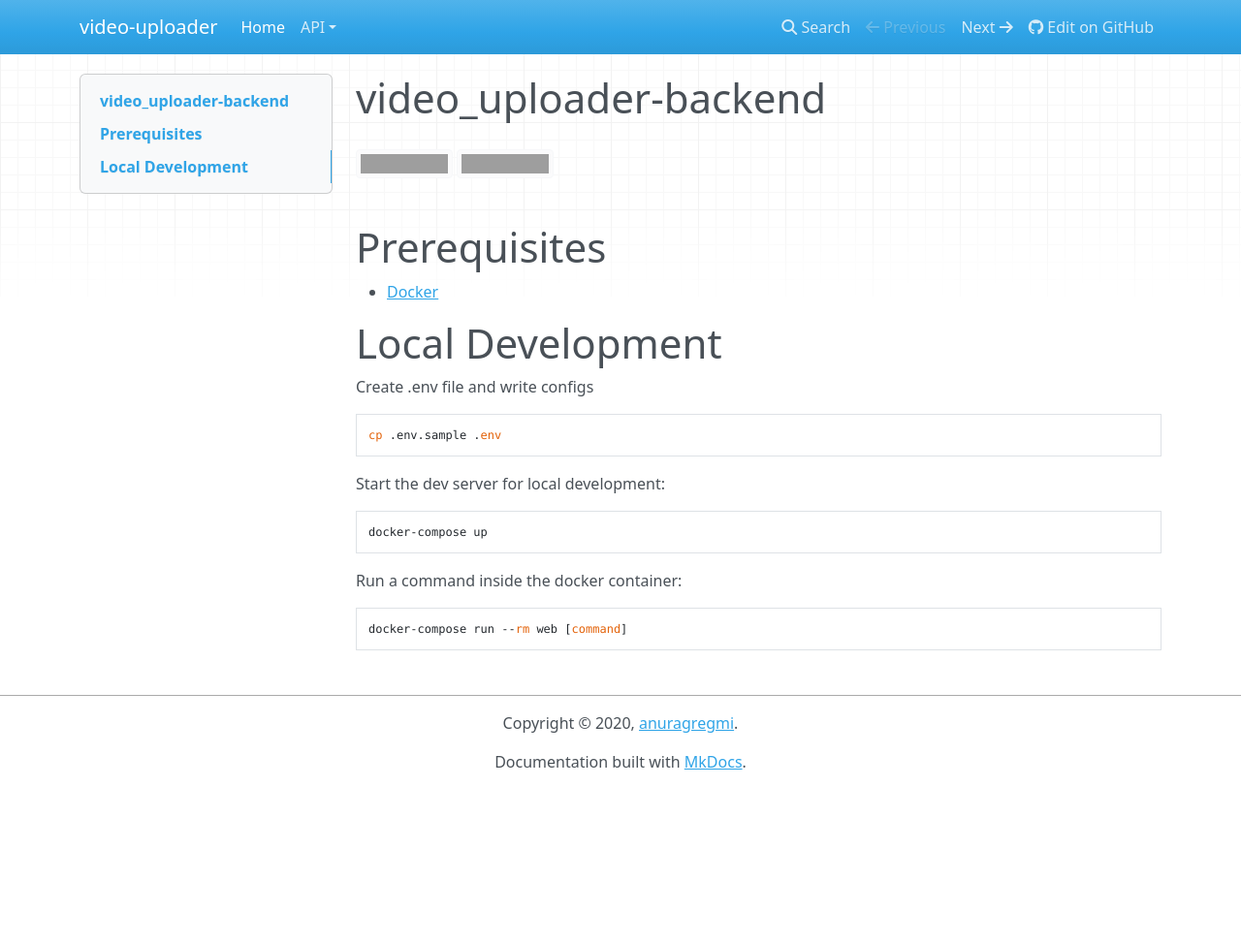
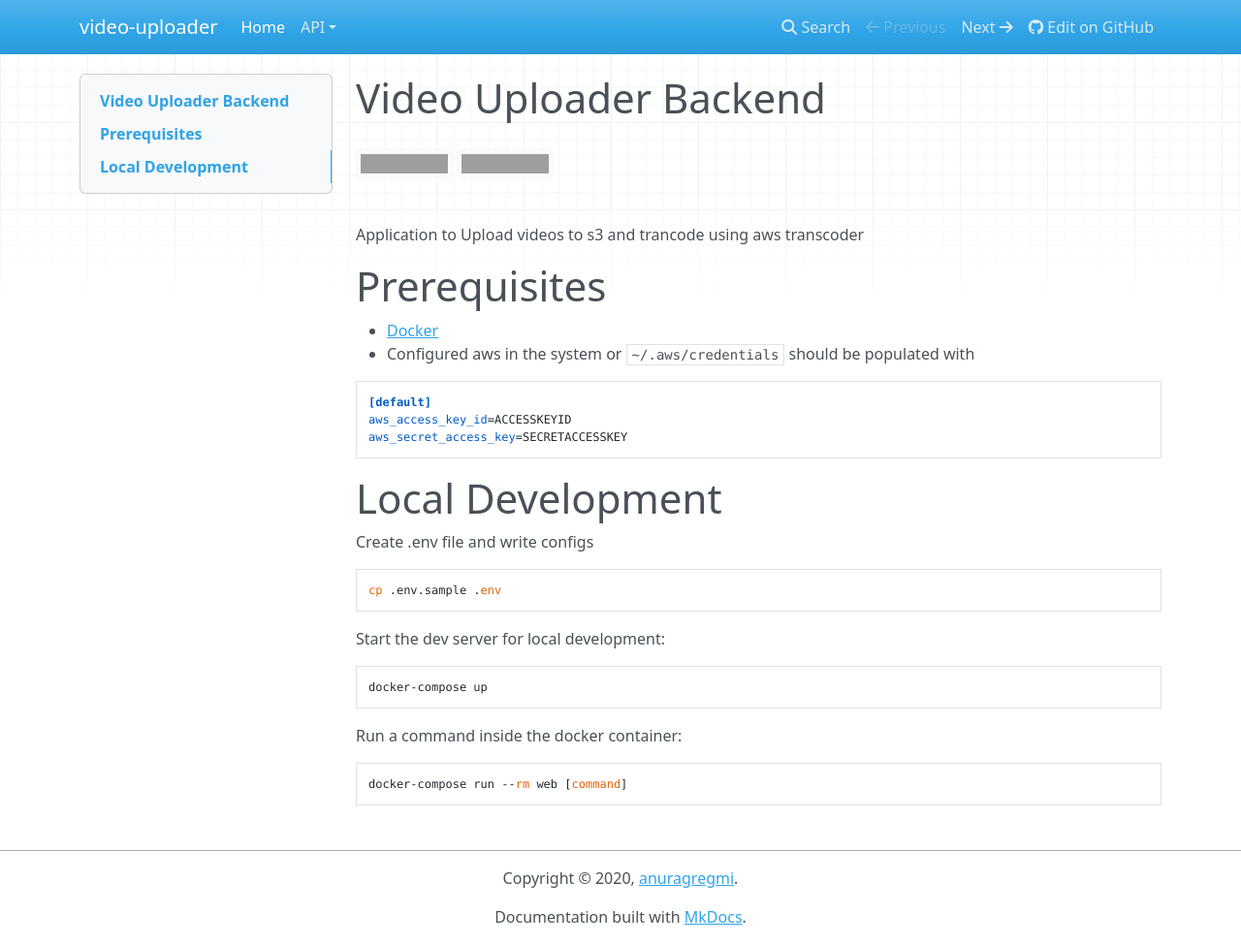
Before and after one commit to anuragregmi/video-uploader-backend, an MkDocs documentation site: the page built from docs/index.md, in a window 1280 px wide and 974 px high. Shown: the whole window at 97% size. Built offline with MkDocs 1.6.1, drawn with Linux system fonts in a browser that asks for light colours; nearby versions of some CDN libraries; grey boxes are pictures that could not be loaded.

Commit message:
Update docs

````diff
--- a/docs/index.md
+++ b/docs/index.md
@@ -1,10 +1,19 @@
-# video_uploader-backend
+# Video Uploader Backend
 ![example workflow](https://github.com/anuragregmi/video-uploader-backend/actions/workflows/test.yml/badge.svg)
 [![Built with](https://img.shields.io/badge/Built_with-Cookiecutter_Django_Rest-F7B633.svg)](https://github.com/agconti/cookiecutter-django-rest)
 
+Application to Upload videos to s3 and trancode using aws transcoder
 # Prerequisites
 
 - [Docker](https://docs.docker.com/docker-for-mac/install/)
+- Configured aws in the system or
+    `~/.aws/credentials` should be populated with
+
+```ini
+[default]
+aws_access_key_id=ACCESSKEYID
+aws_secret_access_key=SECRETACCESSKEY
+```
 
 # Local Development
 Create .env file and write configs
````
Also changed, not shown: README.md (+3 -2 lines), docs/api/videos.md (+1 -1 lines).
